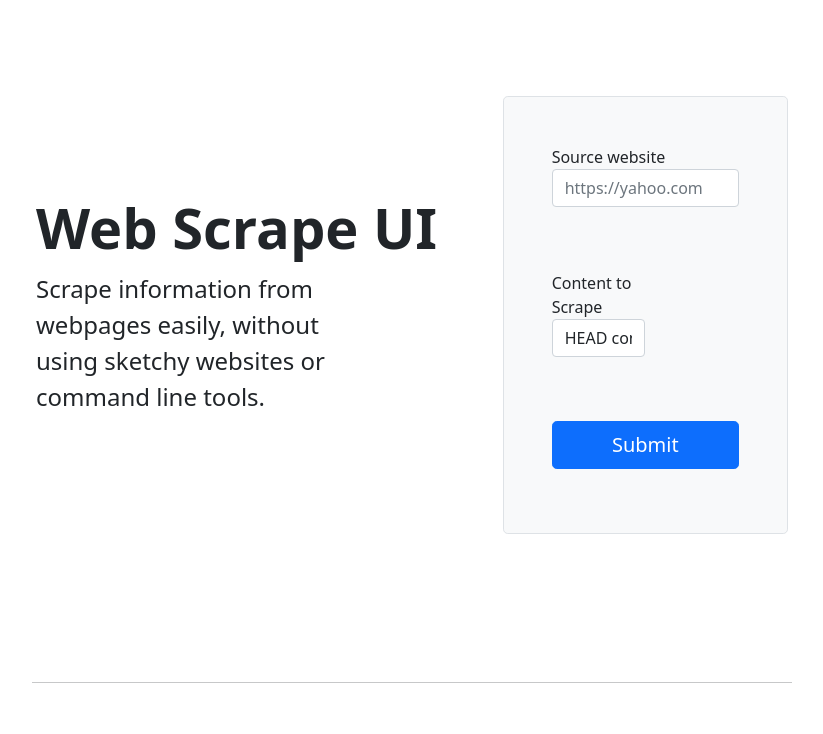
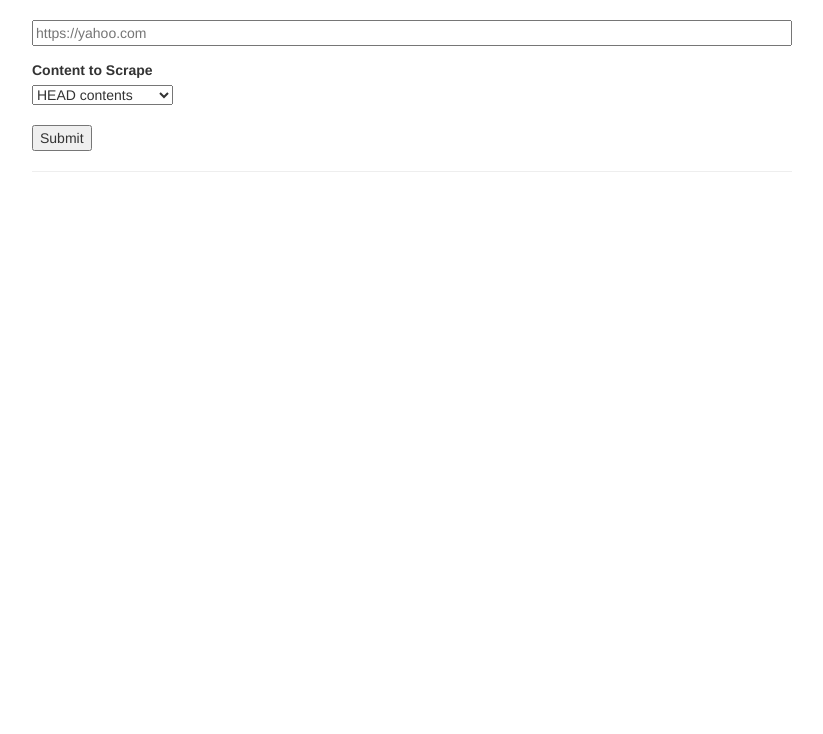
Before and after one commit to leabs/web-scrape-ui, a Flask app: page / in a window 1280 px wide. Shown: the top 734 px of the page, without its empty margins (228-1051 px from the left). Run offline with Flask 2, Linux system fonts and the light colour scheme.

Commit message:
Revert "adjustments to layout"
This reverts commit d7291ddb4a0a8e46f06699a820b6b2e91df2f4e4.

```diff
--- a/templates/index.html
+++ b/templates/index.html
@@ -7,51 +7,30 @@
     <title>Scraper GUI</title>
 
     <link
-      href="https://cdn.jsdelivr.net/npm/bootstrap@5.0.2/dist/css/bootstrap.min.css"
       rel="stylesheet"
-      integrity="sha384-EVSTQN3/azprG1Anm3QDgpJLIm9Nao0Yz1ztcQTwFspd3yD65VohhpuuCOmLASjC"
+      href="https://cdn.jsdelivr.net/npm/bootstrap@3.3.7/dist/css/bootstrap.min.css"
+      integrity="sha384-BVYiiSIFeK1dGmJRAkycuHAHRg32OmUcww7on3RYdg4Va+PmSTsz/K68vbdEjh4u"
       crossorigin="anonymous"
     />
-    <script
-      src="https://cdn.jsdelivr.net/npm/bootstrap@5.0.2/dist/js/bootstrap.bundle.min.js"
-      integrity="sha384-MrcW6ZMFYlzcLA8Nl+NtUVF0sA7MsXsP1UyJoMp4YLEuNSfAP+JcXn/tWtIaxVXM"
-      crossorigin="anonymous"
-    ></script>
-
     <link rel="stylesheet" href="/static/style.css" />
   </head>
   <body>
-    <main>
-      <div class="container col-xl-10 col-xxl-8 px-4 py-5">
-        <div class="row align-items-center g-lg-5 py-5">
-          <div class="col-lg-7 text-center text-lg-start">
-            <h1 class="display-4 fw-bold lh-1 mb-3">Web Scrape UI</h1>
-            <p class="col-lg-10 fs-4">
-              Scrape information from webpages easily, without using sketchy
-              websites or command line tools.
-            </p>
-          </div>
-          <div class="col-md-10 mx-auto col-lg-5">
-            <form class="p-4 p-md-5 border rounded-3 bg-light">
-              <div class="form-floating mb-3">
+    <div class="container">
+      <div class="input-box p-2">
+        <form>
+          <div class="row p-2">
             <div class="col-md-12">
-                  <label for="type">Source website</label>
-                  <input
-                    name="url"
-                    id="url"
-                    class="form-control"
-                    placeholder="https://yahoo.com"
-                  />
+              <input name="url" id="url" placeholder="https://yahoo.com" />
             </div>
             <br />
             <br />
           </div>
 
-              <div class="form-floating mb-3">
+          <div class="row p-2">
             <div class="col-md-6">
               <label for="type">Content to Scrape</label>
               <br />
-                  <select name="type" id="type" class="form-control">
+              <select name="type" id="type">
                 <option value="head">HEAD contents</option>
                 <option value="class">Specific Class</option>
                 <option value="id">Specific ID</option>
@@ -62,13 +41,12 @@
               <br />
             </div>
 
-                <div class="form-floating mb-3" id="selector-container">
+            <div class="col-md-6" id="selector-container">
               <label for="selector">Class name or ID name</label>
               <br />
               <input
                 name="selector"
                 id="selector"
-                    class="form-control"
                 placeholder="Class or ID name"
               />
               <br />
@@ -76,23 +54,16 @@
             </div>
           </div>
 
-              <div class="form-floating mb-3">
+          <div class="row p-2">
             <div class="col-md-12">
-                  <button id="form-submit" class="w-100 btn btn-lg btn-primary">
-                    Submit
-                  </button>
+              <button id="form-submit">Submit</button>
             </div>
           </div>
         </form>
       </div>
-        </div>
-      </div>
-      <div class="container">
-        <div class="input-box p-2"></div>
       <hr />
       <div id="output-box" class="p-2"></div>
     </div>
-    </main>
 
     <script src="/static/script.js" type="text/javascript"></script>
   </body>
```
Lines whose indentation alone changed are shown as unchanged.
